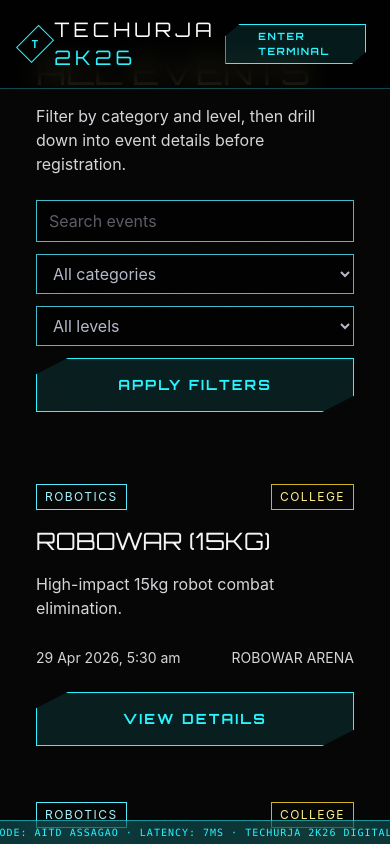
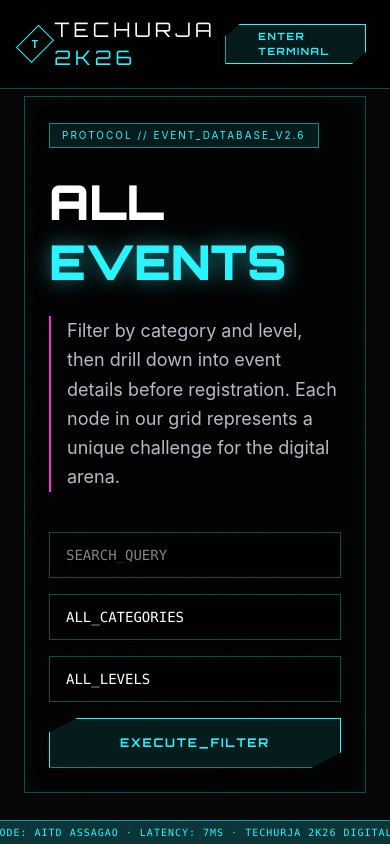
Before and after one commit to atreyakamat/techurja2k26, a Next.js app: page /events in a window 390 px wide. Shown: the top 844 px of the page. Built offline with nearby package versions, Linux system fonts and the light colour scheme.

Commit message:
feat: implement events page, navbar, and hero section with Spline 3D integration

```diff
--- a/package.json
+++ b/package.json
@@ -13,6 +13,8 @@
   },
   "dependencies": {
     "@prisma/client": "^6.16.2",
+    "@splinetool/react-spline": "^4.1.0",
+    "@splinetool/runtime": "^1.12.73",
     "framer-motion": "^12.38.0",
     "lucide-react": "^1.6.0",
     "next": "16.2.0",
--- a/src/app/events/page.tsx
+++ b/src/app/events/page.tsx
@@ -6,6 +6,8 @@
 import { EventCard } from "@/components/event-card";
 import { Navbar } from "@/components/navbar";
 import { categories, getFilteredEvents } from "@/lib/event-data";
+
+import { SplineScene } from "@/components/SplineScene";
 
 function EventsContent() {
   const searchParams = useSearchParams();
@@ -34,30 +36,42 @@
   }
 
   return (
-    <main className="mx-auto flex w-full max-w-6xl flex-col gap-8 px-4 pb-16 pt-8 md:px-6">
-      <header className="panel p-5 md:p-7">
-        <h1 className="text-4xl text-yellow-200 md:text-6xl">All Events</h1>
-        <p className="mt-3 max-w-3xl text-zinc-300">
+    <main className="mx-auto flex w-full max-w-7xl flex-col gap-12 px-6 pb-24 pt-24">
+      <header className="relative overflow-hidden terminal-panel border-cyan-electric/30 p-8 md:p-12">
+        <div className="absolute inset-0 scanline-mask opacity-20 pointer-events-none"></div>
+
+        <div className="relative z-10 grid md:grid-cols-2 gap-12 items-center">
+          <div>
+            <div className="inline-block border border-cyan-electric/50 bg-cyan-electric/10 px-3 py-1 text-[10px] tracking-[0.2em] text-cyan-electric uppercase mb-6">
+              PROTOCOL // EVENT_DATABASE_v2.6
+            </div>
+            <h1 className="text-5xl md:text-7xl font-black text-white leading-tight uppercase">
+              All <span className="text-cyan-electric drop-shadow-[0_0_10px_rgba(41,244,255,0.5)]">Events</span>
+            </h1>
+            <p className="mt-6 max-w-xl text-lg text-ink leading-relaxed border-l-2 border-magenta-cyber pl-4">
               Filter by category and level, then drill down into event details before registration.
+              Each node in our grid represents a unique challenge for the digital arena.
             </p>
 
-        <form className="mt-6 grid gap-3 md:grid-cols-4" onSubmit={handleFilter}>
+            <form className="mt-10 grid gap-4 sm:grid-cols-2 lg:grid-cols-4" onSubmit={handleFilter}>
+              <div className="relative col-span-full lg:col-span-2">
                 <input
                   name="search"
                   defaultValue={search}
-            placeholder="Search events"
-            className="border border-cyan-300/80 bg-black/70 px-3 py-2 outline-none focus:border-yellow-300"
+                  placeholder="SEARCH_QUERY"
+                  className="w-full border border-cyan-electric/30 bg-black/50 px-4 py-3 text-white font-mono text-sm outline-none focus:border-cyan-electric focus:shadow-[0_0_10px_rgba(41,244,255,0.2)] transition-all"
                 />
+              </div>
 
               <select
                 name="category"
                 defaultValue={category}
-            className="border border-cyan-300/80 bg-black/70 px-3 py-2 outline-none focus:border-yellow-300"
+                className="w-full border border-cyan-electric/30 bg-black/50 px-4 py-3 text-white font-mono text-sm outline-none focus:border-cyan-electric appearance-none"
               >
-            <option value="all">All categories</option>
+                <option value="all">ALL_CATEGORIES</option>
                 {categories.map((item) => (
                   <option key={item.title} value={item.title}>
-                {item.title}
+                    {item.title.toUpperCase()}
                   </option>
                 ))}
               </select>
@@ -65,15 +79,24 @@
               <select
                 name="level"
                 defaultValue={level}
-            className="border border-cyan-300/80 bg-black/70 px-3 py-2 outline-none focus:border-yellow-300"
+                className="w-full border border-cyan-electric/30 bg-black/50 px-4 py-3 text-white font-mono text-sm outline-none focus:border-cyan-electric appearance-none"
               >
-            <option value="all">All levels</option>
-            <option value="college">College</option>
-            <option value="school">School</option>
+                <option value="all">ALL_LEVELS</option>
+                <option value="college">COLLEGE</option>
+                <option value="school">SCHOOL</option>
               </select>
 
-          <button type="submit" className="cyber-button px-4 py-2 text-sm">Apply Filters</button>
+              <button type="submit" className="cyber-button py-3 text-xs col-span-full lg:col-span-1">
+                EXECUTE_FILTER
+              </button>
             </form>
+          </div>
+
+          <div className="hidden md:block h-[400px] relative group">
+            <div className="absolute inset-0 bg-cyan-electric/5 rounded-full blur-[100px] opacity-20 group-hover:opacity-40 transition-opacity"></div>
+            <SplineScene scene="https://prod.spline.design/615b9422-9985-43f6-8593-d7d7bc3b0be1/scene.splinecode" />
+          </div>
+        </div>
       </header>
 
       {events.length === 0 ? (
--- /dev/null
+++ b/src/components/SplineScene.tsx
@@ -0,0 +1,43 @@
+"use client";
+
+import Spline from "@splinetool/react-spline";
+import { Suspense } from "react";
+import { motion } from "framer-motion";
+
+interface SplineSceneProps {
+  scene?: string;
+}
+
+export function SplineScene({ scene = "https://prod.spline.design/2d10e7e5-cc41-4dc7-94d7-7c14615f19dd/scene.splinecode" }: SplineSceneProps) {
+  return (
+    <div className="w-full h-full min-h-[400px] relative">
+      <Suspense fallback={
+        <div className="w-full h-full flex items-center justify-center bg-black/20 animate-pulse border border-cyan-electric/20 rounded-lg">
+          <div className="text-cyan-electric font-mono text-sm tracking-widest">
+            INITIALIZING 3D CORES...
+          </div>
+        </div>
+      }>
+        <motion.div
+          initial={{ opacity: 0 }}
+          animate={{ opacity: 1 }}
+          transition={{ duration: 1 }}
+          className="w-full h-full"
+        >
+          <Spline
+            scene={scene}
+            className="w-full h-full"
+          />
+        </motion.div>
+      </Suspense>
+
+      {/* Interactive Overlay Hint */}
+      <div className="absolute bottom-4 right-4 pointer-events-none opacity-50">
+        <div className="flex items-center gap-2 text-[10px] text-cyan-electric font-mono uppercase tracking-[0.2em]">
+          <span className="w-2 h-2 rounded-full bg-cyan-electric animate-ping"></span>
+          Interact with the grid
+        </div>
+      </div>
+    </div>
+  );
+}
--- a/src/components/navbar.tsx
+++ b/src/components/navbar.tsx
@@ -4,11 +4,11 @@
 import { motion } from "framer-motion";
 
 const navItems = [
-  { href: "#events", label: "Events" },
-  { href: "#venue", label: "Venue" },
-  { href: "#schedule", label: "Schedule" },
-  { href: "#register", label: "Register" },
-  { href: "#faq", label: "FAQ" },
+  { href: "/events", label: "Events" },
+  { href: "/#venue", label: "Venue" },
+  { href: "/#schedule", label: "Schedule" },
+  { href: "/#register", label: "Register" },
+  { href: "/#faq", label: "FAQ" },
 ];
 
 export function Navbar() {
@@ -44,7 +44,7 @@
         </nav>
 
         {/* Right: CTA Button */}
-        <Link href="#register" className="cyber-button py-2 px-4 text-[10px] tracking-widest h-10 flex items-center">
+        <Link href="/#register" className="cyber-button py-2 px-4 text-[10px] tracking-widest h-10 flex items-center">
           ENTER TERMINAL
         </Link>
       </div>
--- a/src/components/sections/HeroSection.tsx
+++ b/src/components/sections/HeroSection.tsx
@@ -3,6 +3,8 @@
 import { motion } from "framer-motion";
 import Link from "next/link";
 import { useEffect, useState } from "react";
+
+import { SplineScene } from "@/components/SplineScene";
 
 export function HeroSection() {
   const [logs, setLogs] = useState<string[]>([]);
@@ -59,39 +61,35 @@
           </p>
 
           <div className="flex flex-wrap gap-4 mt-4">
-            <Link href="#register" className="cyber-button text-sm md:text-base glitch-hover" data-text="INITIATE REGISTRATION">
+            <Link href="/#register" className="cyber-button text-sm md:text-base glitch-hover" data-text="INITIATE REGISTRATION">
               INITIATE REGISTRATION
             </Link>
-            <Link href="#events" className="cyber-button-alt text-sm md:text-base">
+            <Link href="/events" className="cyber-button-alt text-sm md:text-base">
               VIEW COMBAT EVENTS
             </Link>
           </div>
         </motion.div>
 
-        {/* Right Column: Fake System Log */}
+        {/* Right Column: 3D Spline Scene */}
         <motion.div
-          initial={{ opacity: 0, x: 30 }}
-          animate={{ opacity: 1, x: 0 }}
-          transition={{ duration: 0.8, delay: 0.2 }}
-          className="hidden lg:block terminal-panel font-mono text-sm text-cyan-electric h-64 overflow-hidden relative"
+          initial={{ opacity: 0, scale: 0.8 }}
+          animate={{ opacity: 1, scale: 1 }}
+          transition={{ duration: 1.2, ease: "easeOut", delay: 0.4 }}
+          className="hidden lg:block h-[500px] xl:h-[600px] relative"
         >
-          <div className="absolute top-0 left-0 w-full h-1 bg-gradient-to-r from-transparent via-cyan-electric to-transparent opacity-50"></div>
-          <div className="flex flex-col gap-2">
-            {logs.map((log, i) => (
-              <motion.div
-                key={i}
-                initial={{ opacity: 0, x: -10 }}
-                animate={{ opacity: 1, x: 0 }}
-                className="whitespace-pre-wrap"
-              >
-                {log}
-              </motion.div>
-            ))}
-            <motion.div
-              animate={{ opacity: [1, 0] }}
-              transition={{ repeat: Infinity, duration: 0.8 }}
-              className="inline-block w-2 h-4 bg-cyan-electric mt-2"
-            />
+          {/* Decorative Corner Brackets */}
+          <div className="absolute -top-4 -left-4 w-12 h-12 border-t-2 border-l-2 border-cyan-electric/30"></div>
+          <div className="absolute -bottom-4 -right-4 w-12 h-12 border-b-2 border-r-2 border-cyan-electric/30"></div>
+
+          <SplineScene />
+
+          {/* Mini overlay logs for aesthetic */}
+          <div className="absolute bottom-10 left-0 bg-black/60 backdrop-blur-md border border-cyan-electric/20 p-4 font-mono text-[10px] text-cyan-electric/70 max-w-[200px]">
+            <div className="flex flex-col gap-1">
+              {logs.slice(-3).map((log, i) => (
+                <div key={i} className="truncate">{log}</div>
+              ))}
+            </div>
           </div>
         </motion.div>
       </div>
```
Also changed, not shown: 1 other file (tests, documents, lock files or other folders). Lines whose indentation alone changed are shown as unchanged.
